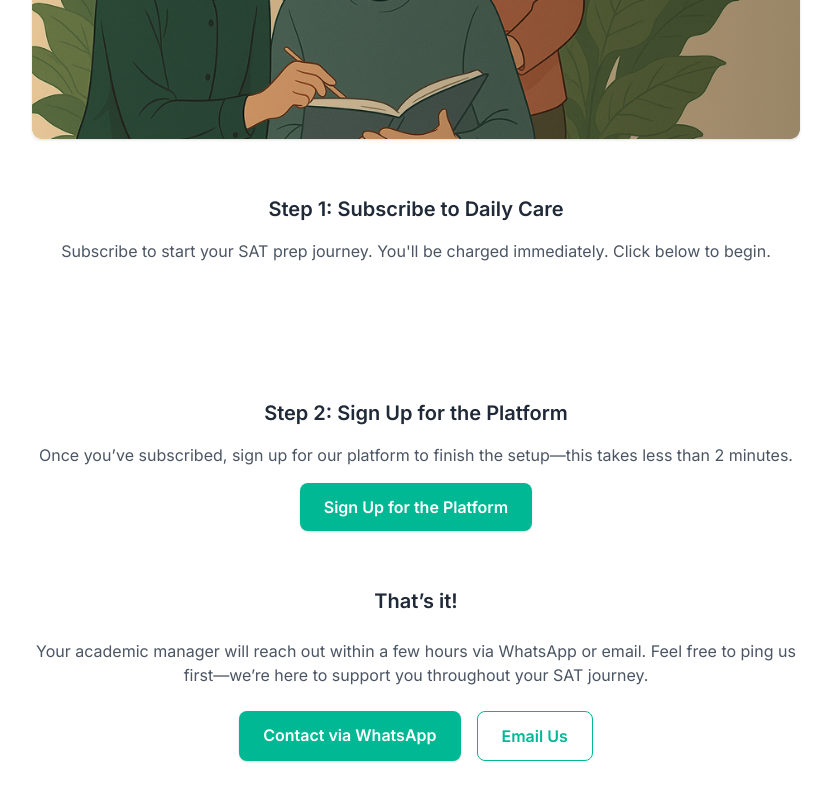
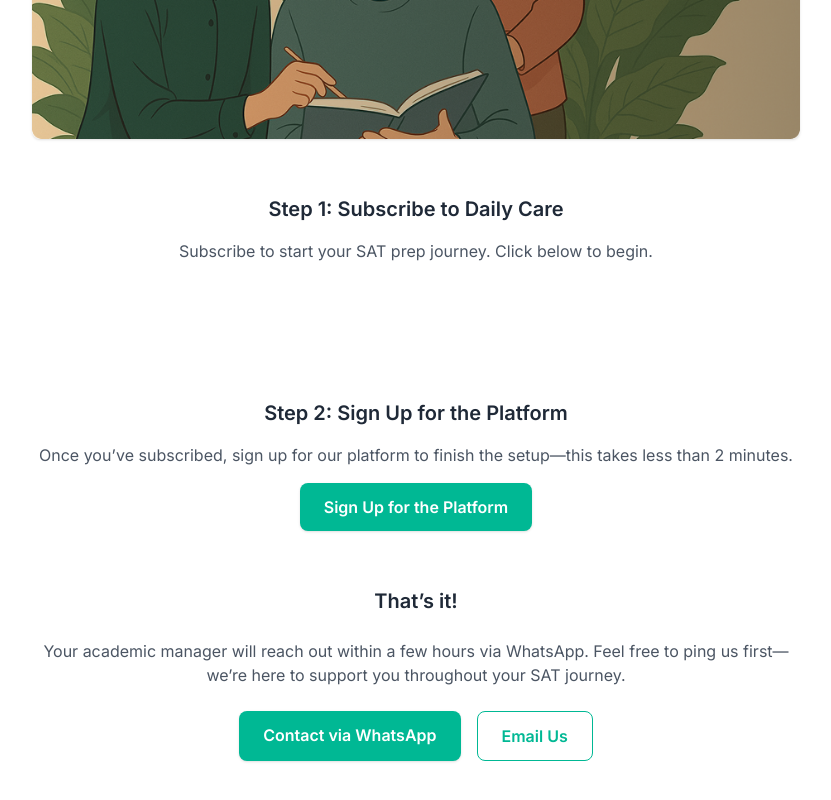
Before and after one commit to satinsiders/daily-care-landing, a Next.js app: page /subscribe in a window 1280 px wide. Shown: the part 306-1106 px from the top of the page, without its empty margins (224-1055 px from the left). Built offline with nearby package versions, Linux system fonts and the light colour scheme.

Commit message:
Update subscribe.js

```diff
--- a/pages/subscribe.js
+++ b/pages/subscribe.js
@@ -84,7 +84,7 @@ export default function Subscribe() {
           <section className="text-center space-y-4">
             <h2 className="text-xl font-semibold">Step 1: Subscribe to Daily Care</h2>
             <p className="text-gray-600">
-              Subscribe to start your SAT prep journey. You'll be charged immediately.
+              Subscribe to start your SAT prep journey.
               Click below to begin.
             </p>
 
@@ -114,8 +114,8 @@ export default function Subscribe() {
           <section className="text-center space-y-6">
             <h2 className="text-xl font-semibold">That’s it!</h2>
             <p className="text-gray-600">
-              Your academic manager will reach out within a few hours via WhatsApp
-              or email. Feel free to ping us first—we’re here to support you
+              Your academic manager will reach out within a few hours via WhatsApp.
+              Feel free to ping us first—we’re here to support you
               throughout your SAT journey.
             </p>
             <div className="flex flex-wrap justify-center gap-4">
```
